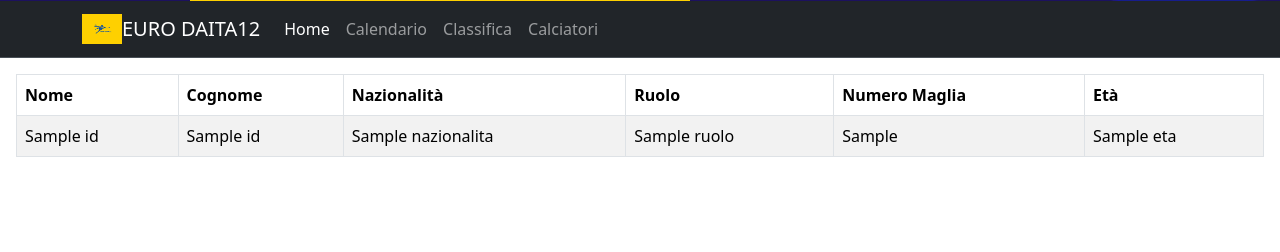
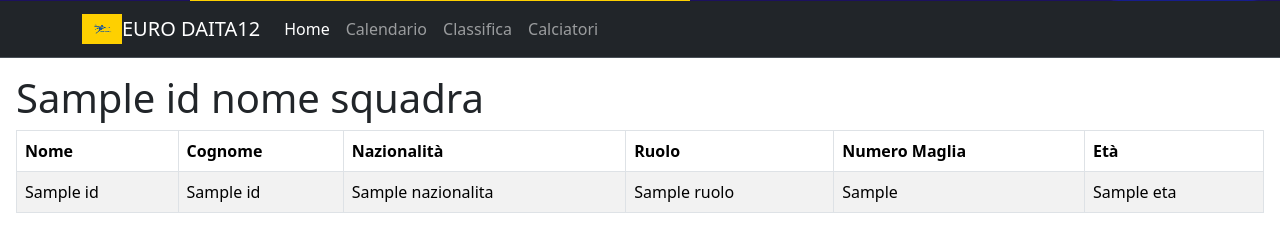
Before and after one commit to MarcoDS97/WebApp, a Flask app: template templates/calciatori.html in a window 1280 px wide. Shown: the part 499-751 px from the top of the page. Run offline with Flask 3, Linux system fonts and the light colour scheme; the template is opened without the code that fills it: most values are stand-ins (such as "Sample title", 1, 10 or a date in 2020).

Commit message:
finita impostazione pagina calciatori

```diff
--- a/route.py
+++ b/route.py
@@ -106,7 +106,14 @@ def calciatori():
     for i in range(1,numero_squadre+1):
         diz_squadra[i] = execute_query(query, (i,))
 
-    return render_template("calciatori.html", diz_squadra=diz_squadra, numero_squadre=numero_squadre)
+    query = """
+        SELECT *
+        FROM squadra
+    """
+
+    id_nome_squadra = execute_query(query)
+
+    return render_template("calciatori.html", diz_squadra=diz_squadra, numero_squadre=numero_squadre, id_nome_squadra=id_nome_squadra)
 
 
 if __name__ == '__main__':
--- a/templates/calciatori.html
+++ b/templates/calciatori.html
@@ -2,8 +2,10 @@
 <html lang="en">
 <head>
     <meta charset="UTF-8">
+
     <meta name="viewport" content="width=device-width, initial-scale=1">
     <link href="https://cdn.jsdelivr.net/npm/bootstrap@5.3.2/dist/css/bootstrap.min.css" rel="stylesheet" integrity="sha384-T3c6CoIi6uLrA9TneNEoa7RxnatzjcDSCmG1MXxSR1GAsXEV/Dwwykc2MPK8M2HN" crossorigin="anonymous">
+
     <title>Title</title>
 
     <style>
@@ -30,7 +32,7 @@
     </div>
 </div>
 
-<nav class="d-flex justify-content-center navbar navbar-expand-sm bg-dark border-bottom border-body" data-bs-theme="dark">
+<nav class="d-flex justify-content-center align-content-center navbar navbar-expand-sm bg-dark border-bottom border-body" data-bs-theme="dark">
   <div class="container-lg">
     <img src="static/Img/League2.png" alt="Logo" width="40" height="30">
     <a class="navbar-brand" href="#">EURO DAITA12</a>
@@ -49,6 +51,9 @@
     <div class="d-flex flex-column justify-content-center p-3">
 
     {% for i in range(diz_squadra|length): %}
+    {% set j = loop.index %}
+
+    <h1> {{ id_nome_squadra[j-1]['nome'] }} </h1>
 
     <table class="table table-bordered table-striped">
     <thead>
@@ -63,7 +68,6 @@
     </thead>
     <tbody>
 
-    {% set j = loop.index %}
     {% for squadra in range(diz_squadra[j]|length): %}
     <tr>
         <td>
```
